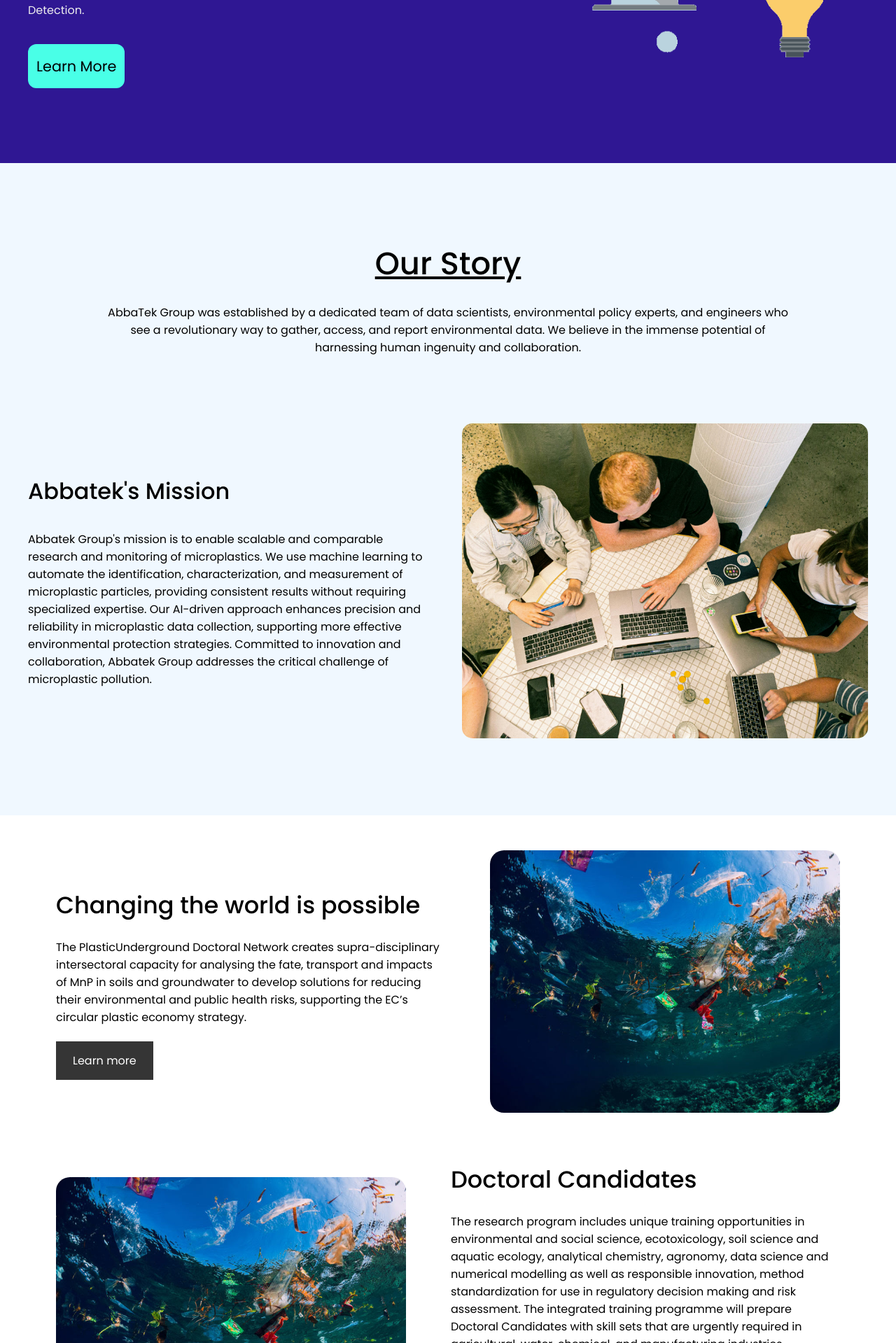
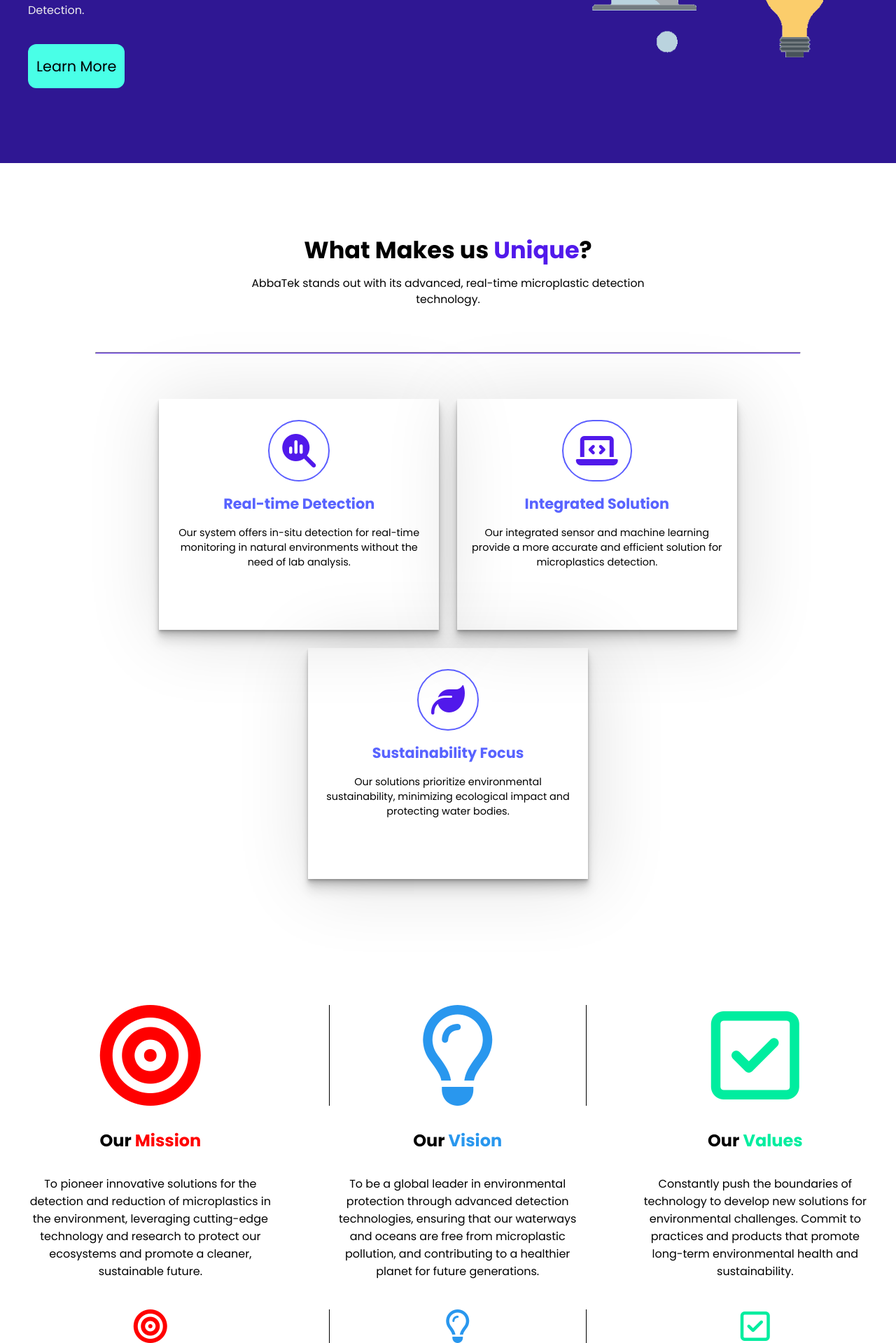
Before and after one commit to AbbaTek-Group/Microplastic-Project-Website, a Node server app: page / in a window 1280 px wide. Shown: the part 589-2508 px from the top of the page at 70% size. Run offline with Node 20, Linux system fonts and the light colour scheme; some libraries are stand-ins or nearby versions.

Commit message:
Added unique section and MVV section and styles

```diff
--- a/public/styles.css
+++ b/public/styles.css
@@ -223,6 +223,133 @@
 
 .banner-text p {
   color: #eeeeee;
+}
+
+/* What makes us unique */
+
+.unique-section {
+  padding: 100px 80px;
+}
+
+.unique-container {
+  display: flex;
+  flex-direction: column;
+  gap: 4em;
+}
+
+.unique-header {
+  text-align: center;
+  font-size: 1.4em;
+  max-width: 600px;
+  margin: 0 auto;
+}
+
+.unique-header h2 {
+  margin-bottom: 10px;
+}
+
+.unique-header p {
+  font-size: 0.7em;
+}
+
+.unique-word {
+  color: #5119eb;
+}
+.unique-container hr {
+  width: 90%;
+  margin: 0 auto;
+  color: #5119eb;
+  background-color: #5119eb;
+  height: 3px;
+}
+
+.unique-list {
+  display: flex;
+  gap: 1.6em;
+  flex-wrap: wrap;
+  /* max-width: 800px; */
+  justify-content: center;
+  align-items: center;
+}
+.unique {
+  display: flex;
+  flex-direction: column;
+  gap: 1em;
+  text-align: center;
+  max-width: 400px;
+  box-shadow: 5px 5px 100px 5px rgba(0, 0, 0, 0.12),
+    0 2px 2px rgba(0, 0, 0, 0.12), 0 4px 4px rgba(0, 0, 0, 0.12),
+    0 8px 8px rgba(0, 0, 0, 0.12), 0 16px 16px rgba(0, 0, 0, 0.12);
+  padding: 30px 20px;
+  height: 330px;
+}
+.unique i {
+  color: #5119eb;
+  font-size: 3em;
+  border: 2px solid rgb(91, 94, 255);
+  width: fit-content;
+  margin: 0 auto;
+  padding: 18px;
+  border-radius: 60px;
+}
+.unique h5 {
+  font-size: 1.3em;
+  color: #5863ff;
+}
+.unique p {
+  font-size: 0.9em;
+}
+
+/* Mission Vision Values CSS */
+
+.mvv-section {
+  padding: 80px 40px;
+}
+.mvv-container {
+  display: flex;
+  justify-content: center;
+  gap: 5em;
+}
+.mvv-each {
+  display: flex;
+  flex-direction: column;
+  justify-content: center;
+  align-items: center;
+  max-width: 500px;
+  text-align: center;
+  gap: 2em;
+}
+.mvv-each i:first-child {
+  width: 100%;
+  font-size: 9em;
+}
+.mvv-each i:last-child {
+  font-size: 3em;
+}
+.mvv-each p {
+  margin-bottom: 10px;
+}
+.vision .mvv-logo {
+  border-left: 1px solid black;
+  border-right: 1px solid black;
+}
+.for-border {
+  width: 100%;
+  border-left: 1px solid black;
+  border-right: 1px solid black;
+}
+
+.mvv-each:nth-of-type(1) .mvv-words,
+.bullseye {
+  color: red;
+}
+.mvv-each:nth-of-type(2) .mvv-words,
+.lightbulb {
+  color: #2997ee;
+}
+.mvv-each:nth-of-type(3) .mvv-words,
+.check-box {
+  color: #00ed9f;
 }
 
 /* About Us Section */
@@ -552,7 +679,7 @@
 
   flex-direction: column;
 }
-form {
+.contact-us-form form {
   display: flex;
 
   flex-direction: column;
@@ -574,7 +701,7 @@
   width: 100%;
   max-width: none;
 }
-input {
+.contact-us-form input {
   margin-top: 6px;
   max-width: 285px;
   /* width: 100%; */
--- a/views/index.ejs
+++ b/views/index.ejs
@@ -122,6 +122,92 @@
           </div>
         </div>
       </section>
+
+      <!-- What Makes us Unique -->
+
+      <section class="unique-section">
+        <div class="unique-container">
+          <div class="unique-header">
+            <h2>What Makes us <span class="unique-word">Unique</span>?</h2>
+            <p>
+              AbbaTek stands out with its advanced, real-time microplastic
+              detection technology.
+            </p>
+          </div>
+          <hr />
+          <div class="unique-list">
+            <div class="unique">
+              <i class="fa-solid fa-magnifying-glass-chart"></i>
+              <h5>Real-time Detection</h5>
+              <p>
+                Our system offers in-situ detection for real-time monitoring in
+                natural environments without the need of lab analysis.
+              </p>
+            </div>
+            <div class="unique">
+              <i class="fa-solid fa-laptop-code"></i>
+              <h5>Integrated Solution</h5>
+              <p>
+                Our integrated sensor and machine learning provide a more
+                accurate and efficient solution for microplastics detection.
+              </p>
+            </div>
+            <div class="unique">
+              <i class="fa-solid fa-leaf"></i>
+              <h5>Sustainability Focus</h5>
+              <p>
+                Our solutions prioritize environmental sustainability,
+                minimizing ecological impact and protecting water bodies.
+              </p>
+            </div>
+          </div>
+        </div>
+      </section>
+      <!-- Mission Vision Values Section -->
+      <section class="mvv-section">
+        <div class="mvv-container">
+          <div class="mission mvv-each">
+            <i class="fa-solid fa-bullseye bullseye mvv-logo"></i>
+            <h2>Our <span class="mvv-words">Mission</span></h2>
+            <p>
+              To pioneer innovative solutions for the detection and reduction of
+              microplastics in the environment, leveraging cutting-edge
+              technology and research to protect our ecosystems and promote a
+              cleaner, sustainable future.
+            </p>
+            <i class="fa-solid fa-bullseye bullseye"></i>
+          </div>
+          <div class="vision mvv-each">
+            <i class="fa-regular fa-lightbulb lightbulb mvv-logo"></i>
+
+            <h2>Our <span class="mvv-words">Vision</span></h2>
+
+            <p>
+              To be a global leader in environmental protection through advanced
+              detection technologies, ensuring that our waterways and oceans are
+              free from microplastic pollution, and contributing to a healthier
+              planet for future generations.
+            </p>
+            <fiv class="for-border">
+              <i class="fa-regular fa-lightbulb lightbulb"></i>
+            </fiv>
+          </div>
+          <div class="values mvv-each">
+            <i class="fa-regular fa-square-check check-box mvv-logo"></i>
+
+            <h2>Our <span class="mvv-words">Values</span></h2>
+            <p>
+              Constantly push the boundaries of technology to develop new
+              solutions for environmental challenges. Commit to practices and
+              products that promote long-term environmental health and
+              sustainability.
+            </p>
+
+            <i class="fa-regular fa-square-check check-box mvv-logo"></i>
+          </div>
+        </div>
+      </section>
+
       <!--  About Us Section -->
 
       <section id="about" class="about-us-section">
```
